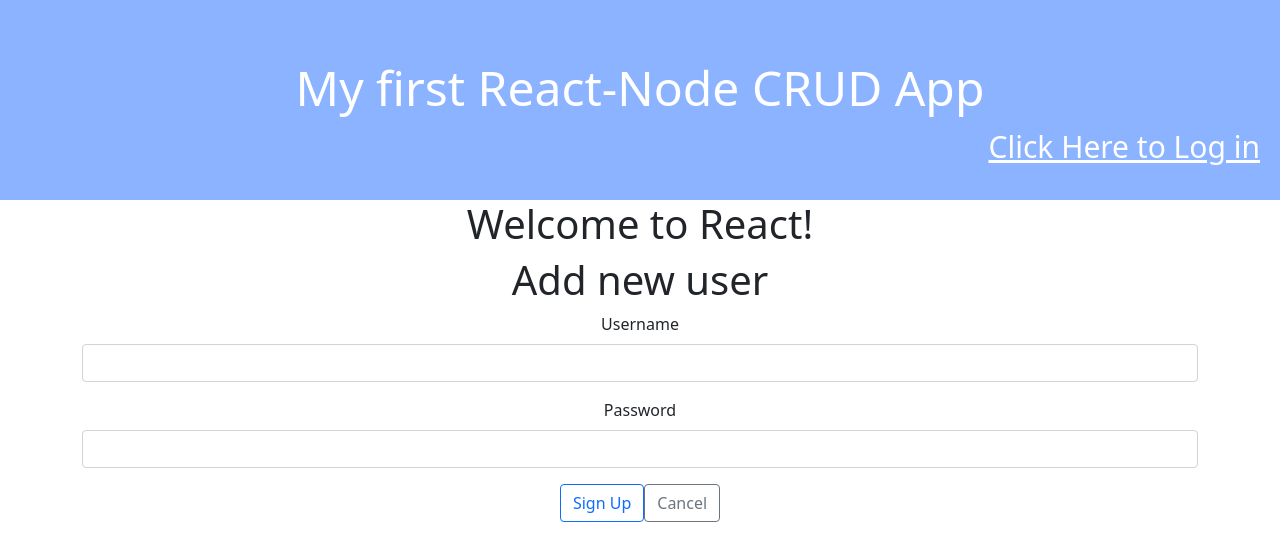
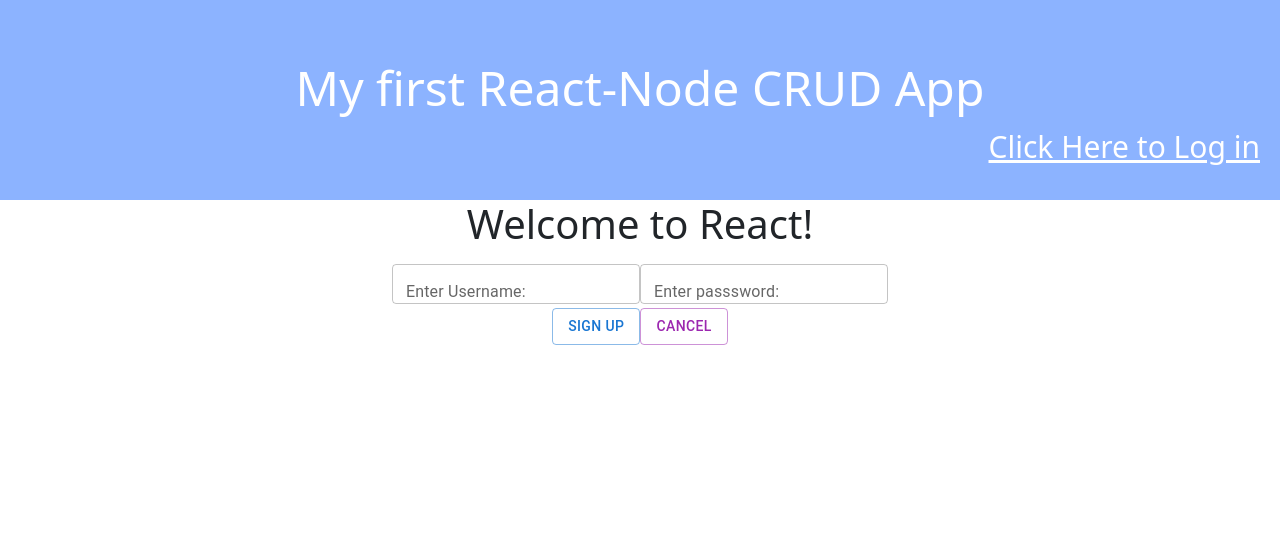
Before and after one commit to PaulosPatilas/pernStack, a React (Create React App) app in the folder ReactProject/my-app/: page /registration in a window 1280 px wide. Shown: the top 560 px of the page. Built offline with nearby package versions, Linux system fonts and the light colour scheme.

Commit message:
Material on Login and Registration Pages

```diff
--- a/ReactProject/my-app/package.json
+++ b/ReactProject/my-app/package.json
@@ -5,6 +5,7 @@
   "dependencies": {
     "@emotion/react": "^11.9.0",
     "@emotion/styled": "^11.8.1",
+    "@mui/icons-material": "^5.6.2",
     "@mui/material": "^5.6.4",
     "@testing-library/jest-dom": "^5.16.3",
     "@testing-library/react": "^12.1.4",
--- a/ReactProject/my-app/src/Login.js
+++ b/ReactProject/my-app/src/Login.js
@@ -1,7 +1,7 @@
 import React,{useEffect, useState, useContext} from 'react';
-import {Container, Form, FormGroup, Input, Label} from 'reactstrap';
-import {Button} from "@mui/material"
-import { UserContext } from "./UserContext";
+import {Button,FormControl, OutlinedInput, InputLabel, Box } from "@mui/material"
+import AccountCircleIcon from '@mui/icons-material/AccountCircle';
+import PasswordIcon from '@mui/icons-material/Password';
 import {Link,useNavigate} from 'react-router-dom';
 
 function Login(){
@@ -17,13 +17,12 @@
 
     //const  _setUser  = useContext(UserContext);
 
-    function handleChange(event)  {
-        setUser({...user, [event.target.name]:event.target.value})
+    const handleChange = (event) => {
+        setUser({...user, [event.target.id]:event.target.value})
     }
 
     async function handleSubmit(e){
         e.preventDefault();
-
         await fetch('/api/login',{
             method: 'POST',
             headers: {
@@ -43,7 +42,7 @@
 
     return (
         <div>
-            <h1 style={{ textAlign: "center" , font:14}}>Log In</h1>
+            {/* <h1 style={{ textAlign: "center" , font:14}}>Log In</h1>
             <Container>
             <Form onSubmit={(e)=> handleSubmit(e)}>
                 <FormGroup>
@@ -59,8 +58,45 @@
                 <Button variant='outlined' color="primary" type="submit">LogIn</Button>
             </Form>
             <p>Not registered yet? <Link to='/registration'> Do It Now!</Link></p>
-            </Container>
-        </div>
+            </Container>  */}
+            <Box
+                component="form"
+                sx={{
+                    display:'block',
+                    flexDirection:'column',
+                    '& .MuiTextField-root': { m: 1, width: '25ch' },
+                }}
+                noValidate
+                autoComplete="off"
+            >
+
+            <FormControl margin='dense'>
+                <InputLabel htmlFor="username">Enter Username:</InputLabel>
+                <OutlinedInput
+                    id="username"
+                    value={user.username || ''}
+                    onChange={handleChange}
+                    label="Username"
+                    size='small'
+                    margin='dense'
+                />
+            </FormControl>
+            <FormControl margin='dense'>
+                <InputLabel htmlFor='password'>Enter passsword:</InputLabel>
+                <OutlinedInput
+                    id="password"
+                    type='password'
+                    size='small'
+                    label='Password'
+                    value={user.password || ''}
+                    onChange={handleChange}
+                />
+            </FormControl>
+            </Box>
+            <Button variant='outlined' color="primary" onClick={(e)=>handleSubmit(e)}>LogIn</Button>
+            <p>Not registered yet? <Link to='/registration'> Do It Now!</Link></p>
+            </div>
+
     )
 
 }
--- a/ReactProject/my-app/src/Registration.js
+++ b/ReactProject/my-app/src/Registration.js
@@ -1,6 +1,6 @@
 import React, { useState } from "react";
 import { Link } from "react-router-dom";
-import { Button, Container, Form, FormGroup, Input, Label} from 'reactstrap';
+import {Button,FormControl, OutlinedInput, InputLabel, Box, InputAdornment } from "@mui/material"
 
 function Registration(){
 
@@ -21,32 +21,48 @@
   }
 
   function handleChange(event)  {
-    setUser({...user, [event.target.name]:event.target.value})
+    setUser({...user, [event.target.id]:event.target.value})
   }
 
   return(
     <div>
-      <h1 style={{ textAlign: "center" , font:14}}>Add new user</h1>
-      <Container>
-        <Form onSubmit={(e)=> handleSubmit(e)}>
-          <FormGroup>
-            <Label for="username">Username</Label>
-            <Input type="text" name="username" id="username" value={user.username || ''}
-              onChange={(e) => {handleChange(e)}} autoComplete="username"/>
-          </FormGroup>
-          <FormGroup>
-            <Label for="password">Password</Label>
-            <Input type="password" name="password" id="password" value={user.password || ''}
-              onChange={(e) => {handleChange(e)}} autoComplete="password"/>
-          </FormGroup>
-          <FormGroup>
-            <Link to='/login'><Button outline color="primary" type="submit">Sign Up</Button></Link>
-            <Link to='/'><Button outline color="secondary">Cancel</Button></Link>
-          </FormGroup>
-        </Form>
-      </Container>
+      <Box
+        component="form"
+        sx={{
+              display:'block',
+              flexDirection:'column',
+              '& .MuiTextField-root': { m: 1, width: '25ch' },
+            }}
+            noValidate
+            autoComplete="off"
+            >
+            <FormControl margin='dense'>
+                <InputLabel htmlFor="username">Enter Username:</InputLabel>
+                <OutlinedInput
+                    id="username"
+                    value={user.username || ''}
+                    onChange={handleChange}
+                    label="Username"
+                    size='small'
+                    margin='dense'
+                />
+            </FormControl>
+            <FormControl margin='dense'>
+                <InputLabel htmlFor='password'>Enter passsword:</InputLabel>
+                <OutlinedInput
+                    id="password"
+                    type='password'
+                    size='small'
+                    label='Password'
+                    value={user.password || ''}
+                    onChange={handleChange}
+                />
+            </FormControl>
+            </Box>
+
+    <Link to='/login'><Button variant='outlined' color="primary" type="submit">Sign Up</Button></Link>
+    <Link to='/'><Button variant='outlined' color="secondary">Cancel</Button></Link>
     </div>
   )
 }
-
 export default Registration
```
Also changed, not shown: 1 other file (tests, documents, lock files or other folders).
